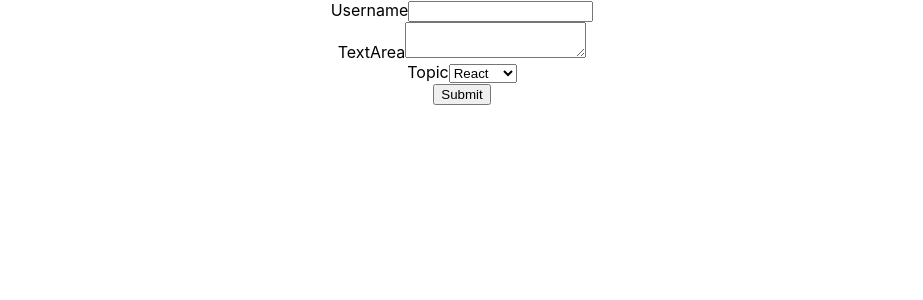
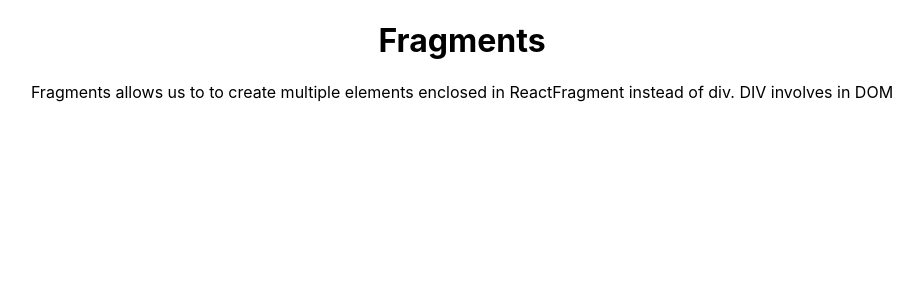
Before and after one commit to Krishnaprasad15/React, a React (Create React App) app: page / in a window 1280 px wide. Shown: the top 300 px of the page, without its empty margins (178-1101 px from the left). Built offline with nearby package versions, Linux system fonts and the light colour scheme.

Commit message:
Fragments in react

```diff
--- a/src/App.js
+++ b/src/App.js
@@ -1,5 +1,5 @@
 // import logo from './logo.svg';
-import React from 'react';
+import React, { Fragment } from 'react';
 import './App.css';
 // import Greet from './components/greet';
 // import Welcome from './components/welcome';
@@ -12,7 +12,8 @@ import './App.css';
 // import ConditionalRend from './components/ConditionalRend';
 // import ListRend from './components/ListRend';
 // import StyleSheet from './components/StyleSheet';
-import Form from './components/Form';
+// import Form from './components/Form';
+import Fragments from './components/Fragments';
 function App() {
   return (
     <div className="App">
@@ -27,7 +28,7 @@ function App() {
       {/* <ConditionalRend/> */}
       {/* <ListRend/> */}
       {/* <StyleSheet/> */}
-      <Form/>
+      <Fragments/>
     </div>
   );
 }
--- /dev/null
+++ b/src/components/Fragments.js
@@ -0,0 +1,12 @@
+import React from 'react'
+
+export default function Fragments() {
+  return (
+    // <div>
+      <React.Fragment>
+        <h1>Fragments</h1>
+        <p>Fragments allows us to to create multiple elements enclosed in ReactFragment instead of div. DIV involves in DOM</p>
+      </React.Fragment>
+    // </div>
+  )
+}
```
